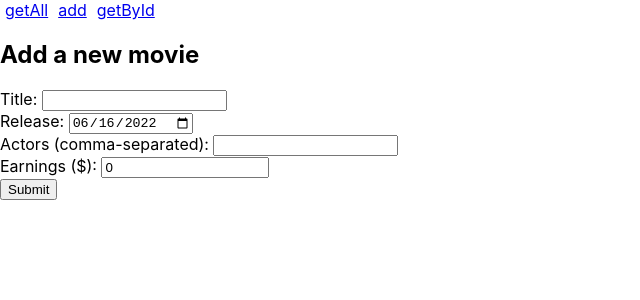
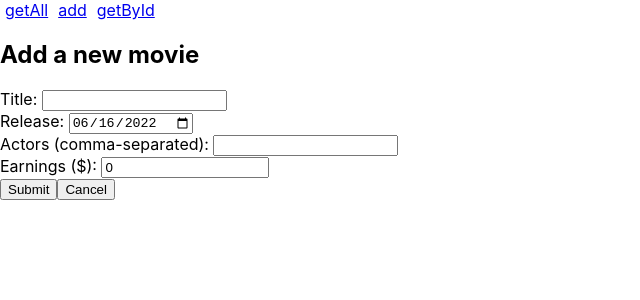
Before and after one commit to MichalBroos/TDP-13-16_MERN, a React (Create React App) app in the folder 16_React/first-react-app/: page /add in a window 1280 px wide. Shown: the top 300 px of the page, without its empty margins (0-640 px from the left). Built offline with nearby package versions, Linux system fonts and the light colour scheme.

Commit message:
Add Cancel button to add/edit in Movies FE+BE exercise Redirects to / If editing, state reset required for / re-render (/edit is just a dummy)

```diff
--- a/16_React/first-react-app/src/MovieAdd.js
+++ b/16_React/first-react-app/src/MovieAdd.js
@@ -68,6 +68,13 @@ const MovieAdd = ({edit, moviesStateSwitchSetter}) => {
             .catch(err => console.log(err));
     }
 
+    const handleCancel = () => {
+        if (edit[0]) {
+            moviesStateSwitchSetter(null);
+        }
+        navigate("/");
+    }
+
     return (
         <>
             <h2>{edit[0] ? "Update this movie" : "Add a new movie"}</h2>
@@ -97,6 +104,7 @@ const MovieAdd = ({edit, moviesStateSwitchSetter}) => {
                     />
                 <br/>
                 <button>Submit</button>
+                <button type="button" onClick={handleCancel}>Cancel</button>
             </form>
         </>
     );
```
